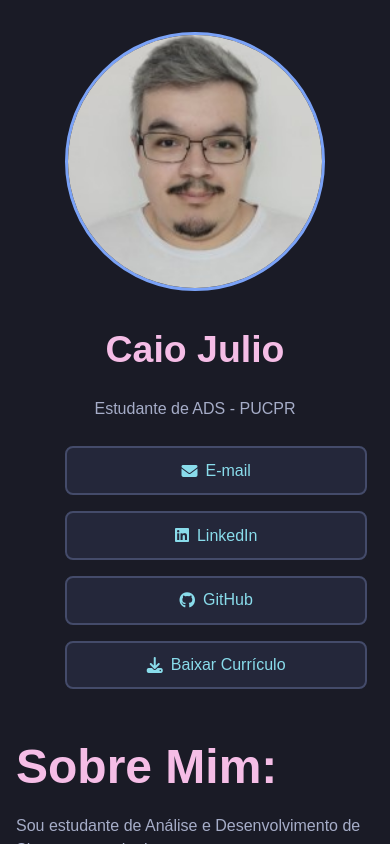
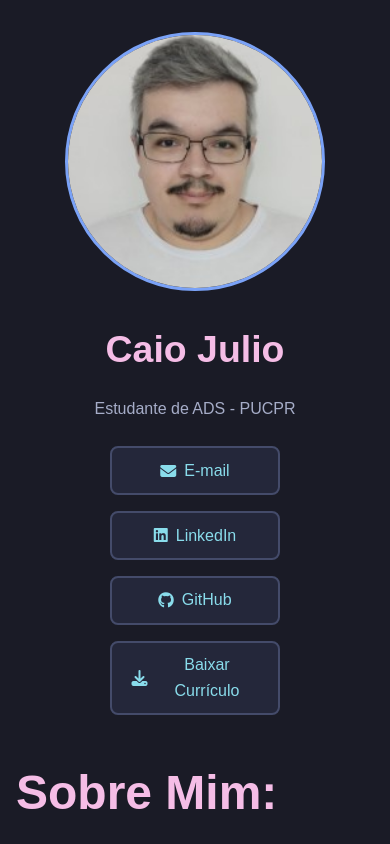
Before and after one commit to CaioJulioBNG/CaioJulioBNG.github.io, a plain HTML site: page index.html in a window 390 px wide. Drawn offline with Linux system fonts and the light colour scheme.

Commit message:
Melhorando Responsividade2

```diff
--- a/style.css
+++ b/style.css
@@ -75,6 +75,7 @@ p {
   gap: 3rem;
   padding: 4rem;
   max-width: 1200px;
+  gap: 10rem;
 
   /* centraliza a própria página dentro da .page */
   margin: auto;
@@ -118,7 +119,6 @@ p {
 .selfie-container {
   flex: 1 1 300px;
   display: flex;
-  margin-right: 150px;
   flex-direction: column; /* empilha verticalmente */
   align-items: center;    /* centraliza horizontalmente */
   gap: 0.3rem;            /* espaçamento*/
@@ -133,7 +133,7 @@ p {
 .contato {
   display: flex;
   flex-direction: column;
-  align-items: flex-start; /* alinha à esquerda da coluna */
+  align-items: center; /* alinha à esquerda da coluna */
   gap: 0.5rem;
   margin-top: 2rem;
 }
@@ -157,6 +157,7 @@ p {
   align-items: center;
   gap: 0.5rem;
   transition: all 0.3s ease;
+  width: 20rem;
 }
 
 .btn:hover {
@@ -358,12 +359,14 @@ p {
 
   .contato-buttons {
     flex-direction: column;       /* botões empilham verticalmente */
-    width: 100%;
+    width: auto;
+    align-items: center;
     gap: 1rem;
   }
 
   .btn {
-    width: 100%;                  /* botões ocupam largura máxima */
+    width: 70%;                  /* botões ocupam largura máxima */
     justify-content: center;      /* centraliza conteúdo do botão */
   }
+
 }
```
